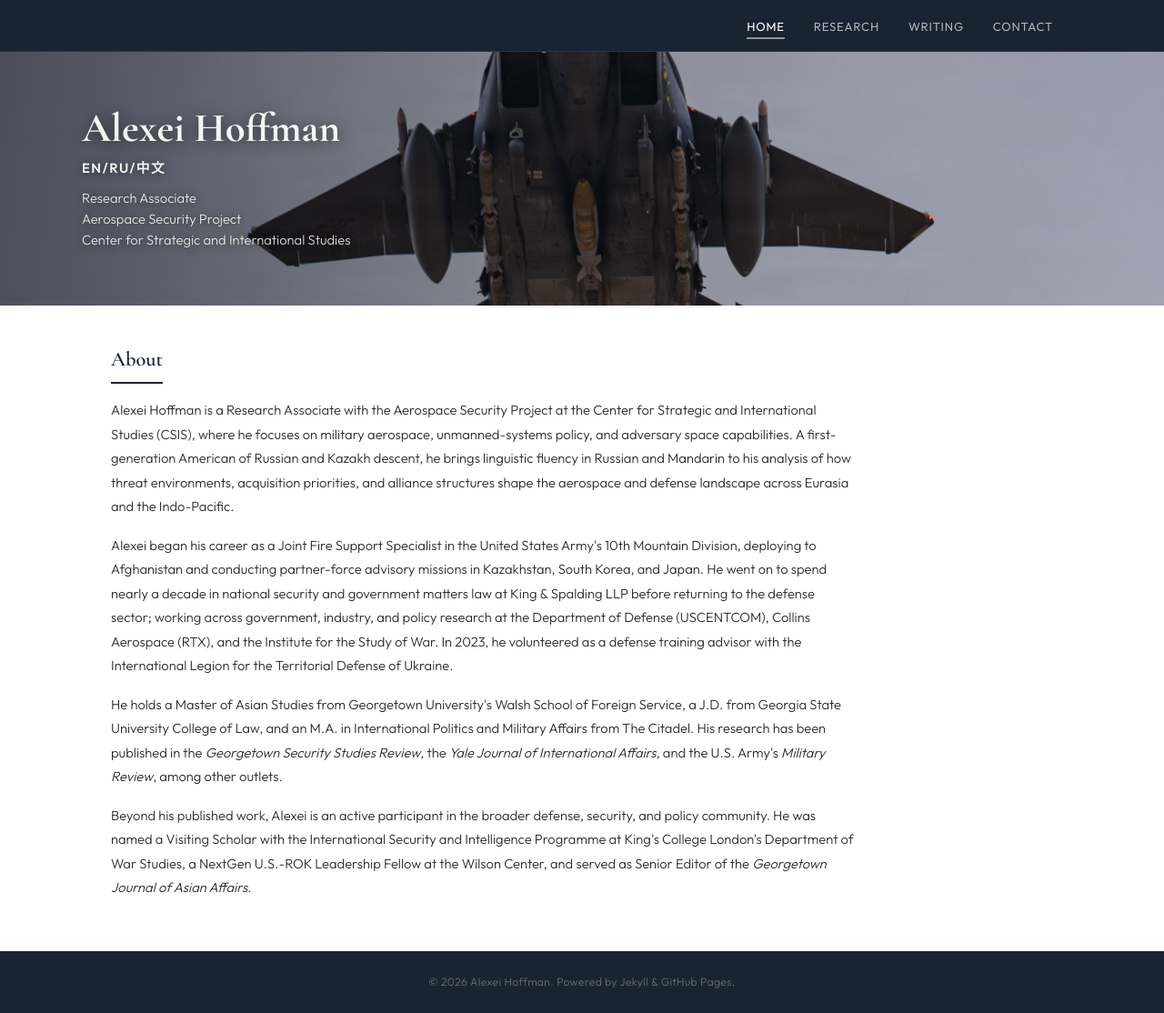
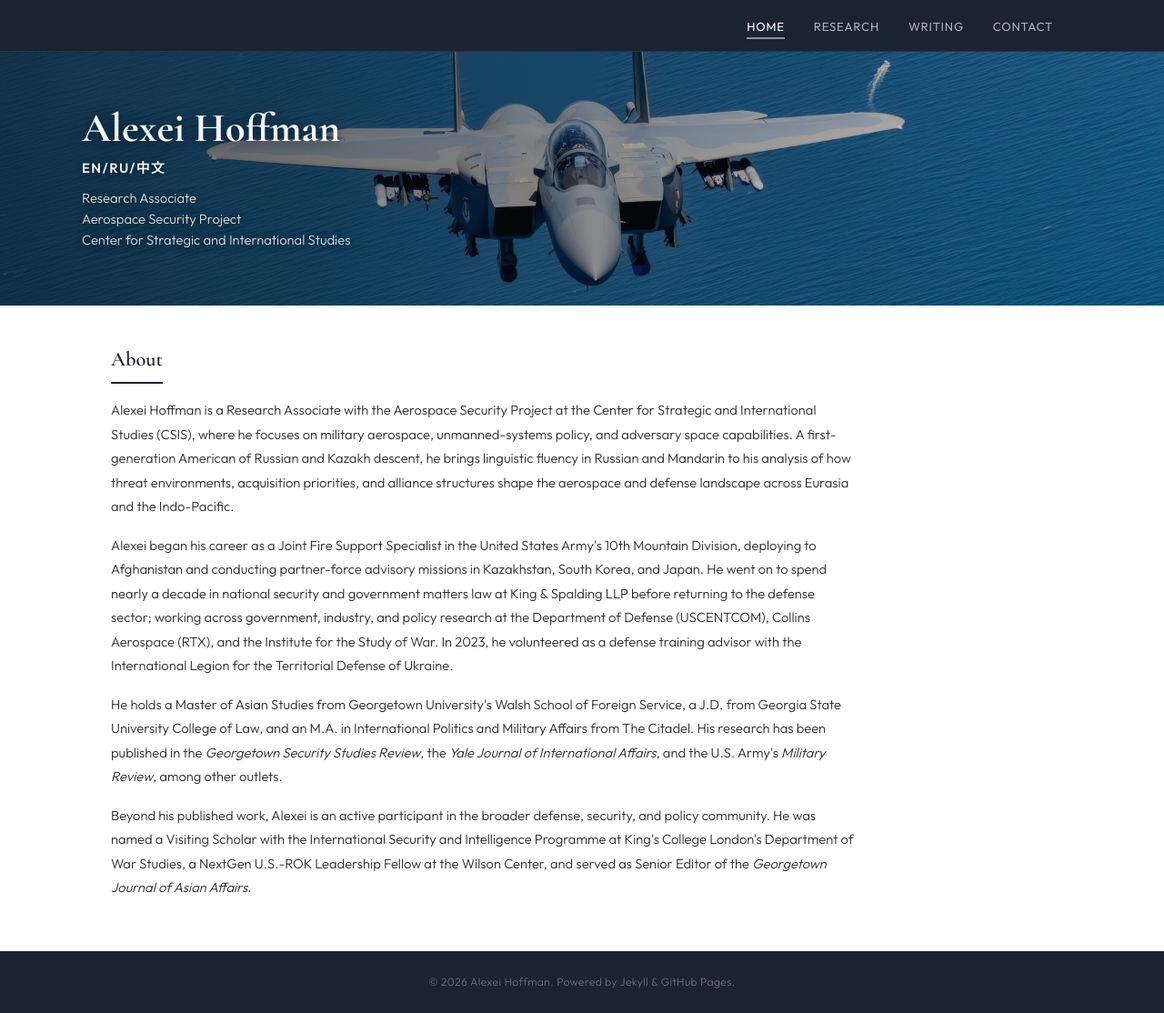
Before and after one commit to a-novi13-byte/a-novi13-byte.github.io, a Jekyll site: the page built from index.html, in a window 1280 px wide and 1114 px high. Shown: the whole window at 91% size. Built offline with Jekyll 4.4.1, drawn with Linux system fonts in a browser that asks for light colours.

Commit message:
Update index.html

```diff
--- a/index.html
+++ b/index.html
@@ -8,7 +8,7 @@ title: Home
 </style>
 <section class="hero-banner">
   <!-- Banner credit: U.S. Central Command Public Affairs / DVIDS (public domain) -->
-  <img src="{{ '/assets/images/9568359_cropped.jpg' | relative_url }}" alt="Underside view of a military fighter jet flying overhead against a pale gray sky, with external fuel tanks and munitions visible beneath its wings.">
+  <img src="{{ '/assets/images/F-15EX-Eagle-II-Training.jpg' | relative_url }}" alt="Underside view of a military fighter jet flying overhead against a pale gray sky, with external fuel tanks and munitions visible beneath its wings.">
   <div class="hero-banner-overlay">
     <div class="hero-banner-inner">
       <h1>Alexei Hoffman</h1>
```
